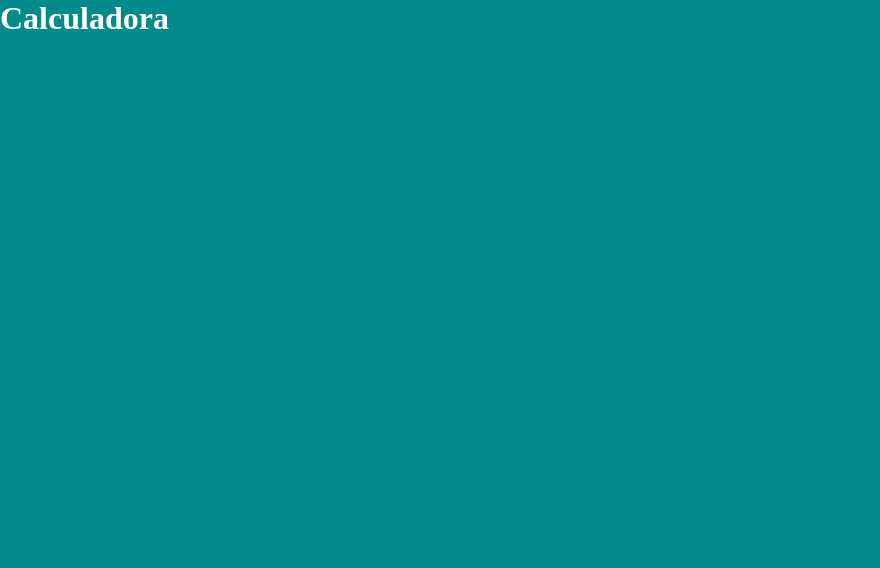
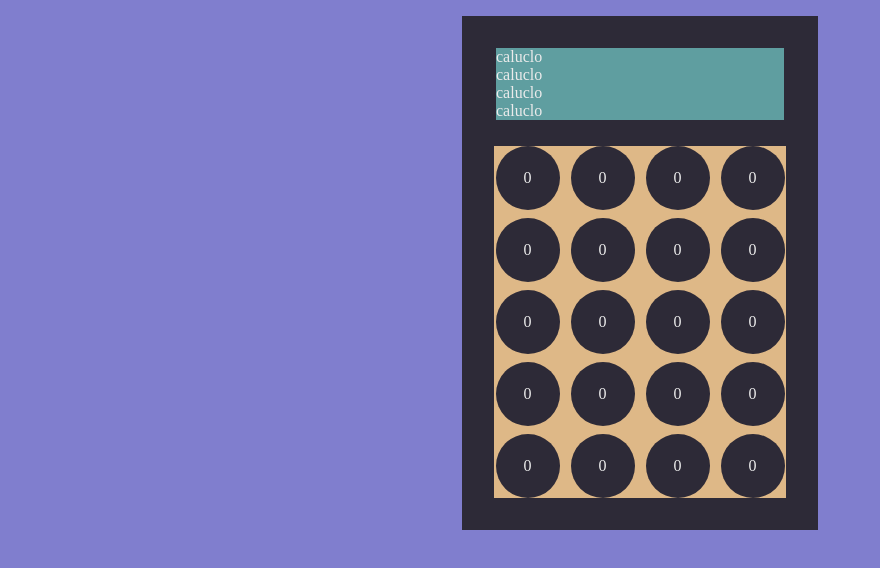
Before and after one commit to GabrielMatoss/calculadora-react-ts, a React (Vite) app: page / in a window 1280 px wide. Shown: the top 568 px of the page, without its empty margins (0-880 px from the left). Built offline with nearby package versions, Linux system fonts and the light colour scheme.

Commit message:
iniciando css da calculadora

```diff
--- a/src/@types/styled.d.ts
+++ b/src/@types/styled.d.ts
@@ -4,5 +4,5 @@ import { defaultColors } from "../styles/themes/default";
 type DefaultColorsProject = typeof defaultColors;
 
 declare module "styled-components" {
-    export interface defaultColors extends DefaultColorsProject {}
+    export interface DefaultTheme extends DefaultColorsProject {}
 }
--- a/src/App.tsx
+++ b/src/App.tsx
@@ -1,12 +1,13 @@
 import { ThemeProvider } from "styled-components";
-
+import { Calculadora } from "./components/Calculadora";
 import { GlobalStyles } from "./styles/global";
 import { defaultColors } from "./styles/themes/default";
 
 export function App() {
   return (
     <ThemeProvider theme={defaultColors}>
-    <h1>Calculadora</h1>
+   <Calculadora />
+
     <GlobalStyles />
     </ThemeProvider>
   )
--- /dev/null
+++ b/src/components/Calculadora.styles.ts
@@ -0,0 +1,44 @@
+import styled from "styled-components";
+
+export const CalculadoraContainer = styled.main`
+    max-width: 22.25rem;
+   // height: 35.37rem;
+
+    background-color: ${props => props.theme["background-calculator"]};
+
+    margin: 1rem auto;
+    padding: 2rem;
+
+    display: flex;
+    flex-direction: column;
+    align-items: center;
+    gap: 1.625rem;
+`;
+
+export const VisorCalculo = styled.div`
+    width: 18rem;
+
+    background-color: cadetblue;
+`;
+
+export const TecladoDiv = styled.div`
+    background-color: burlywood;
+    width: 18.25rem;
+    display: grid;
+    gap: .5rem;
+    grid-template-columns: repeat(4, 1fr);
+    grid-template-rows: repeat(5, 1fr);
+`;
+
+export const Teclas = styled.div`
+    width: 4rem;
+    height: 4rem;
+
+    margin: 0 auto;
+    display: flex;
+    align-items: center;
+    justify-content: center;
+    border-radius: 50%;
+    background-color: ${props => props.theme["background-calculator"]};
+    color: ${props => props.theme["color-general-operator"]};
+`;
--- /dev/null
+++ b/src/components/Calculadora.tsx
@@ -0,0 +1,38 @@
+
+import { CalculadoraContainer, TecladoDiv, Teclas, VisorCalculo } from "./Calculadora.styles";
+
+
+export function Calculadora() {
+    return (
+        <CalculadoraContainer >
+            <VisorCalculo>
+                <p>caluclo</p>
+                <p>caluclo</p>
+                <p>caluclo</p>
+                <p>caluclo</p>
+            </VisorCalculo>
+            <TecladoDiv>
+                <Teclas>0</Teclas>
+                <Teclas>0</Teclas>
+                <Teclas>0</Teclas>
+                <Teclas>0</Teclas>
+                <Teclas>0</Teclas>
+                <Teclas>0</Teclas>
+                <Teclas>0</Teclas>
+                <Teclas>0</Teclas>
+                <Teclas>0</Teclas>
+                <Teclas>0</Teclas>
+                <Teclas>0</Teclas>
+                <Teclas>0</Teclas>
+                <Teclas>0</Teclas>
+                <Teclas>0</Teclas>
+                <Teclas>0</Teclas>
+                <Teclas>0</Teclas>
+                <Teclas>0</Teclas>
+                <Teclas>0</Teclas>
+                <Teclas>0</Teclas>
+                <Teclas>0</Teclas>
+            </TecladoDiv>
+        </CalculadoraContainer>
+    )
+}
--- a/src/main.tsx
+++ b/src/main.tsx
@@ -1,6 +1,6 @@
 import React from 'react'
 import ReactDOM from 'react-dom/client'
-import {App} from './App'
+import { App } from './App'
 
 
 ReactDOM.createRoot(document.getElementById('root') as HTMLElement).render(
--- a/src/styles/global.ts
+++ b/src/styles/global.ts
@@ -6,9 +6,11 @@ export const GlobalStyles = createGlobalStyle`
         padding: 0;
         box-sizing: border-box;
     }
-    /*Falta criar as tipagens dos temas para funcionar*/
+
     body {
-        background-color: darkcyan;
-        color: #fff;
+        width: 100%;
+        height: 100%;
+        background-color: ${props => props.theme["background-body"]};
+        color: ${props => props.theme["color-general-operator"]};
     }
 `;
--- a/src/styles/themes/default.ts
+++ b/src/styles/themes/default.ts
@@ -1,6 +1,6 @@
 export const defaultColors = {
     "background-body": "#807ECE",
-    "background-calculator": "##2D2A37",
+    "background-calculator": "#2D2A37",
     "prioritary-operator": "#462878",
     "clear-operator": "#975DFA",
     "equal-operator": "#7F45E2",
```
